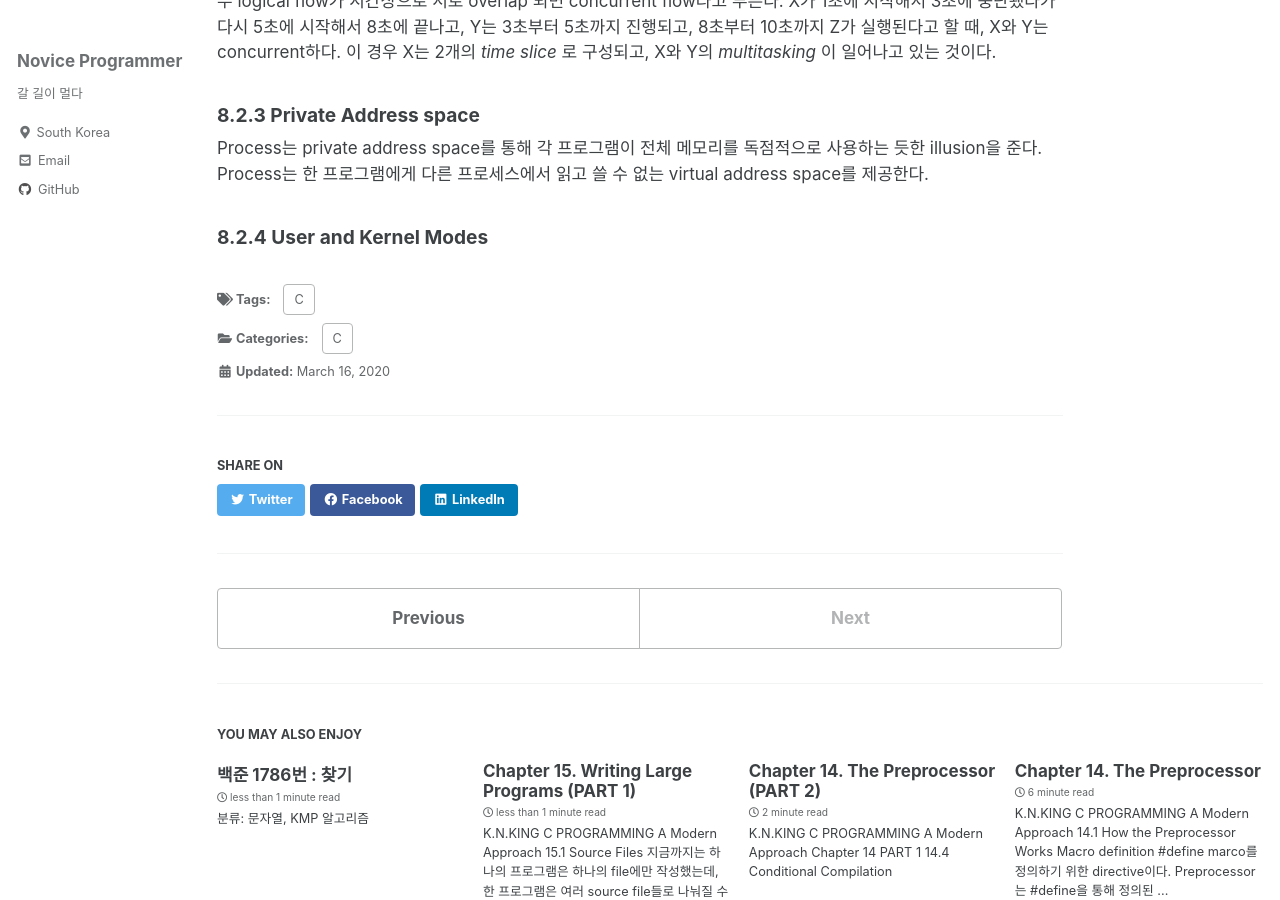
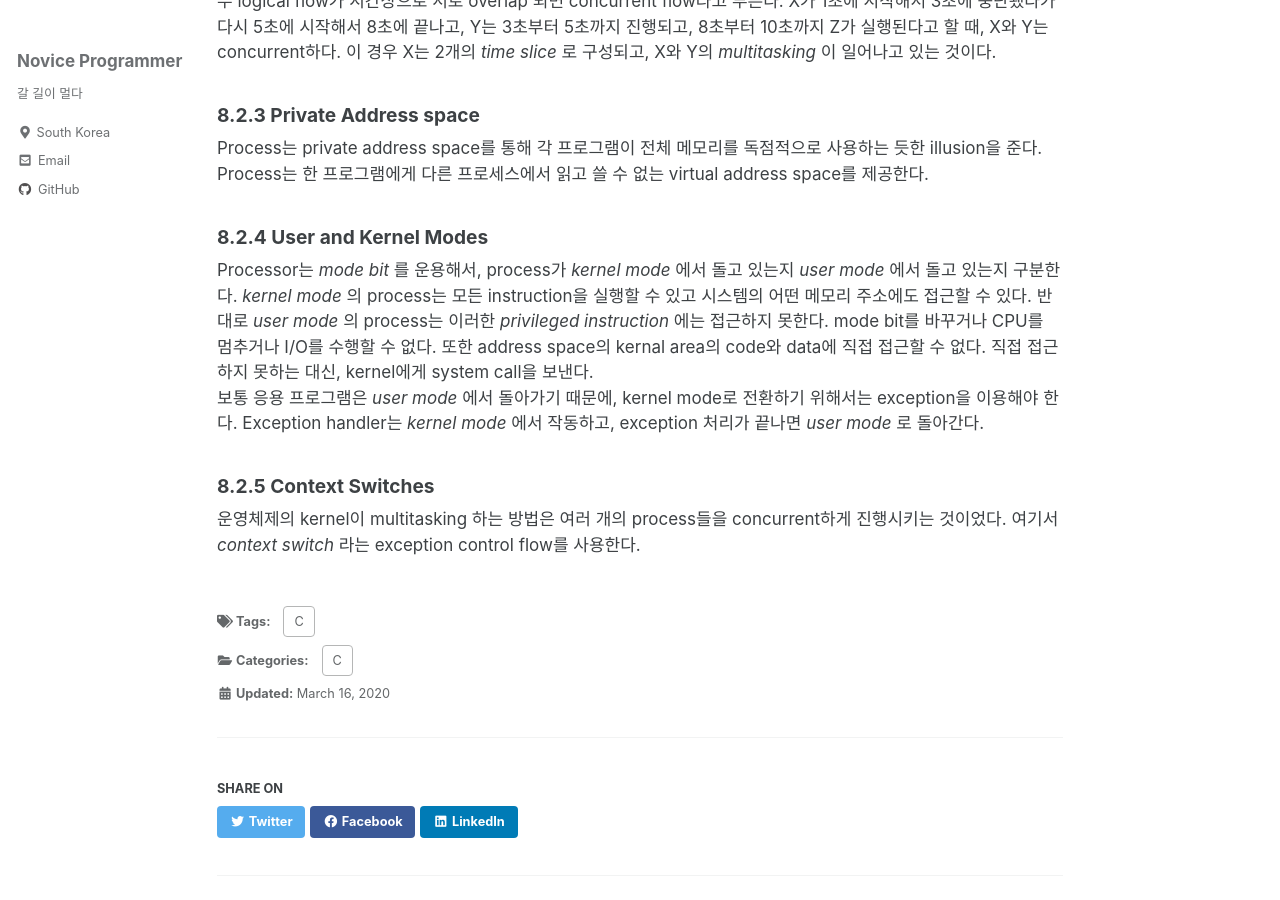
Before and after one commit to JuTaK97/JuTaK97.github.io, a Jekyll site: the page built from _posts/2022-03-16-CSAPP-8.md, in a window 1280 px wide and 900 px high, scrolled down 3905 px. Built offline with Jekyll 4.4.1, drawn with Linux system fonts in a browser that asks for light colours; cached includes are drawn as plain includes.

Commit message:
Update 2022-03-16-CSAPP-8.md

```diff
--- a/_posts/2022-03-16-CSAPP-8.md
+++ b/_posts/2022-03-16-CSAPP-8.md
@@ -128,3 +128,11 @@ Process는 private address space를 통해 각 프로그램이 전체 메모리
 virtual address space를 제공한다.
 
 ### 8.2.4 User and Kernel Modes
+Processor는 _mode bit_ 를 운용해서, process가 _kernel mode_ 에서 돌고 있는지 _user mode_ 에서 돌고 있는지 구분한다. _kernel mode_ 의 process는 모든 instruction을 실행할
+수 있고 시스템의 어떤 메모리 주소에도 접근할 수 있다. 반대로 _user mode_ 의 process는 이러한 _privileged instruction_ 에는 접근하지 못한다. mode bit를 바꾸거나 CPU를
+멈추거나 I/O를 수행할 수 없다. 또한 address space의 kernal area의 code와 data에 직접 접근할 수 없다. 직접 접근하지 못하는 대신, kernel에게 system call을 보낸다.<br />
+보통 응용 프로그램은 _user mode_ 에서 돌아가기 때문에, kernel mode로 전환하기 위해서는 exception을 이용해야 한다. Exception handler는 _kernel mode_ 에서 작동하고,
+exception 처리가 끝나면 _user mode_ 로 돌아간다.
+
+### 8.2.5 Context Switches
+운영체제의 kernel이 multitasking 하는 방법은 여러 개의 process들을 concurrent하게 진행시키는 것이었다. 여기서 _context switch_ 라는 exception control flow를 사용한다.
```
